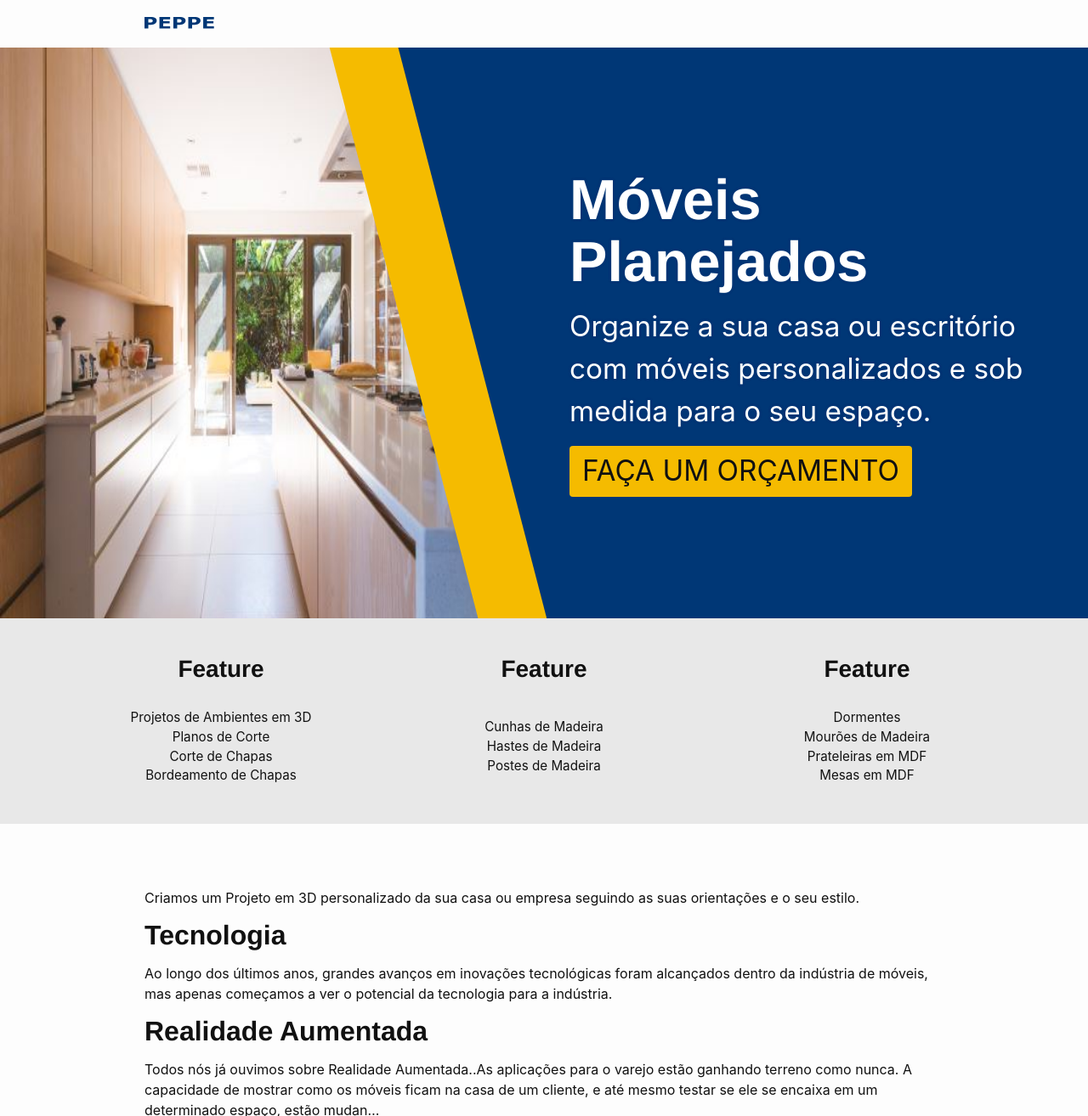
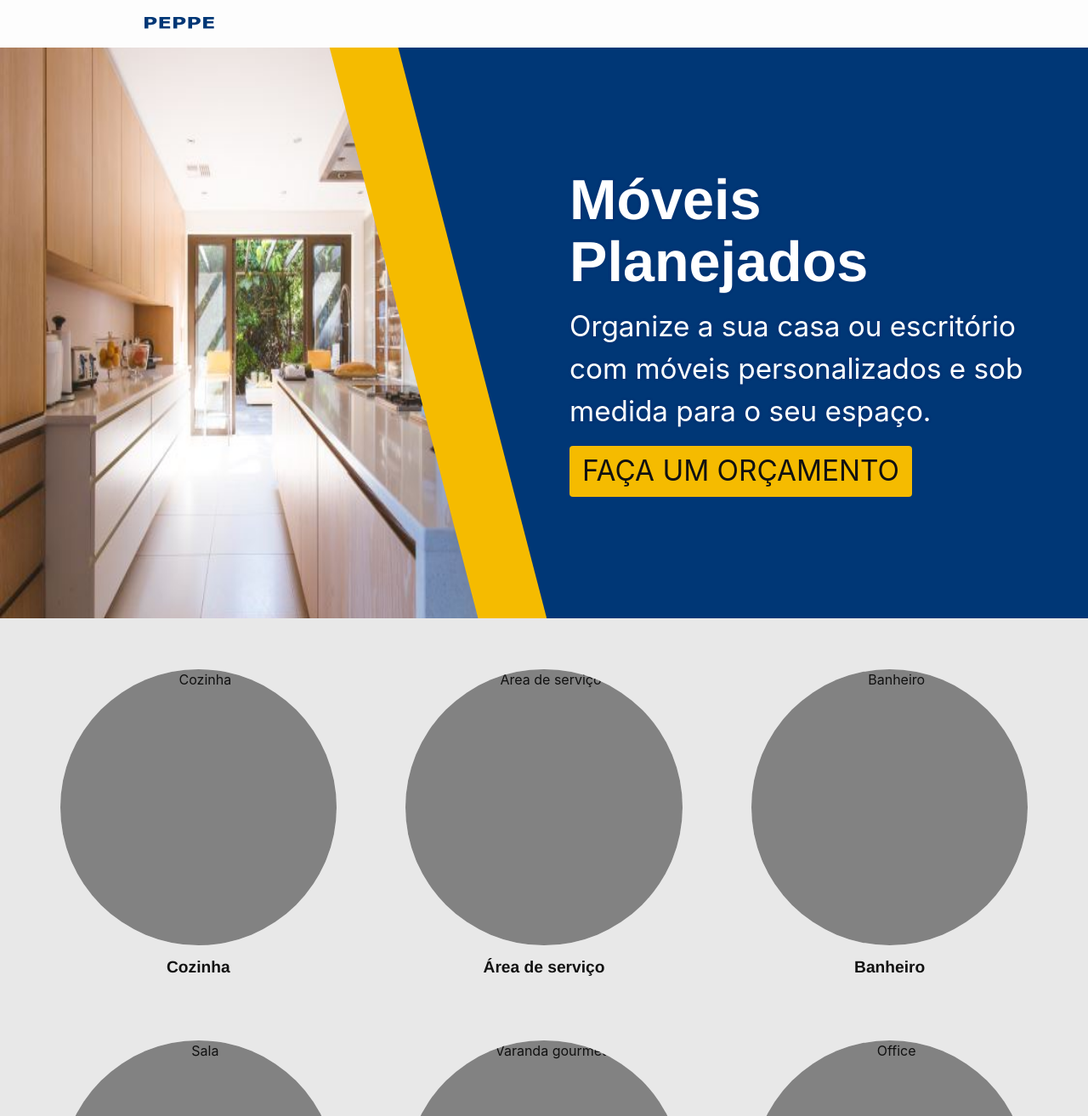
Before and after one commit to PeppeMoveisPlanejados/peppemoveisplanejados.github.io, a Jekyll site: the page built from index.html, in a window 1280 px wide. Shown: the top 1314 px of the page at 85% size. Built offline with Jekyll 4.4.1, drawn with Linux system fonts in a browser that asks for light colours; some of the changed text lies outside the part shown; grey boxes are pictures that could not be loaded.

Commit message:
Configuração das categorias

```diff
--- a/_config.yml
+++ b/_config.yml
@@ -22,6 +22,11 @@ defaults:
     type: posts
   values:
     layout: post
+- scope:
+    path: ''
+    type: categorias
+  values:
+    image:
 description: 'Criamos um Projeto em 3D personalizado da sua casa ou  empresa seguindo
   as suas orientações e o seu estilo.
 
--- /dev/null
+++ b/_includes/sections/categorias.html
@@ -0,0 +1,22 @@
+
+<div data-grid="wrap around">
+
+    {% for categoria in site.categorias %}
+
+        <article
+            class="categoria-item"
+            data-cell="1of3 fill"
+            data-grid="column center"
+        >
+
+            <div class="categoria-img" data-cell="shrink">
+                <img src="{{ categoria.image }}" alt="{{ categoria.title }}">
+            </div>
+
+            <h4 class="categoria-title">{{ categoria.title }}</h4>
+
+        </article>
+
+    {% endfor %}
+
+</div>
--- a/_includes/sections/features.html
+++ /dev/null
@@ -1,33 +0,0 @@
-
-<div class="wrapper large" data-grid>
-
-    <article class="wrapper" data-cell="1of3 fill" data-grid="column justify">
-        <h4>Feature</h4>
-        <ul class="seamless">
-            <li>Projetos de Ambientes em 3D</li>
-            <li>Planos de Corte</li>
-            <li>Corte de Chapas</li>
-            <li>Bordeamento de Chapas</li>
-        </ul>
-    </article>
-
-    <article class="wrapper" data-cell="1of3 fill" data-grid="column justify">
-        <h4>Feature</h4>
-        <ul class="seamless">
-            <li>Cunhas de Madeira</li>
-            <li>Hastes de Madeira</li>
-            <li>Postes de Madeira</li>
-        </ul>
-    </article>
-
-    <article class="wrapper" data-cell="1of3 fill" data-grid="column justify">
-        <h4>Feature</h4>
-        <ul class="seamless">
-            <li>Dormentes</li>
-            <li>Mourões de Madeira</li>
-            <li>Prateleiras em MDF</li>
-            <li>Mesas em MDF</li>
-        </ul>
-    </article>
-
-</div>
--- a/_sass/_sections.sass
+++ b/_sass/_sections.sass
@@ -30,14 +30,29 @@
             max-width: 25em
             text-shadow: 0 0 3px $brand-color, 0 0 3px $brand-color, 0 0 3px $brand-color, 0 0 3px $brand-color
 
-    &features
+    &categorias
         text-align: center
-        li
-            font-size: .95em
-        svg
-            max-width: 80%
-            +media-query($on-palm)
-                max-width: 60%
+        .categoria-img
+            position: relative
+            padding-bottom: 80%
+            width: 80%
+            background-color: #fff
+            border-radius: 999px
+            overflow: hidden
+            img
+                display: block
+                position: absolute
+                top: 0
+                left: 0
+                width: 100%
+                height: 100%
+                background-color: $grey-color
+                object-fit: cover
+        .categoria-item
+            margin-top: $spacing-unit
+            margin-bottom: $spacing-unit
+        .categoria-title
+            font-size: 1.2em
 
     &about
         @extend %section-spacing
--- a/index.html
+++ b/index.html
@@ -4,8 +4,8 @@ sections:
   hero:
     title: Home
     classes: hero
-  features:
-    title: Features
+  categorias:
+    title: Categorias
     classes: hero light
   about:
     title: Sobre
```
